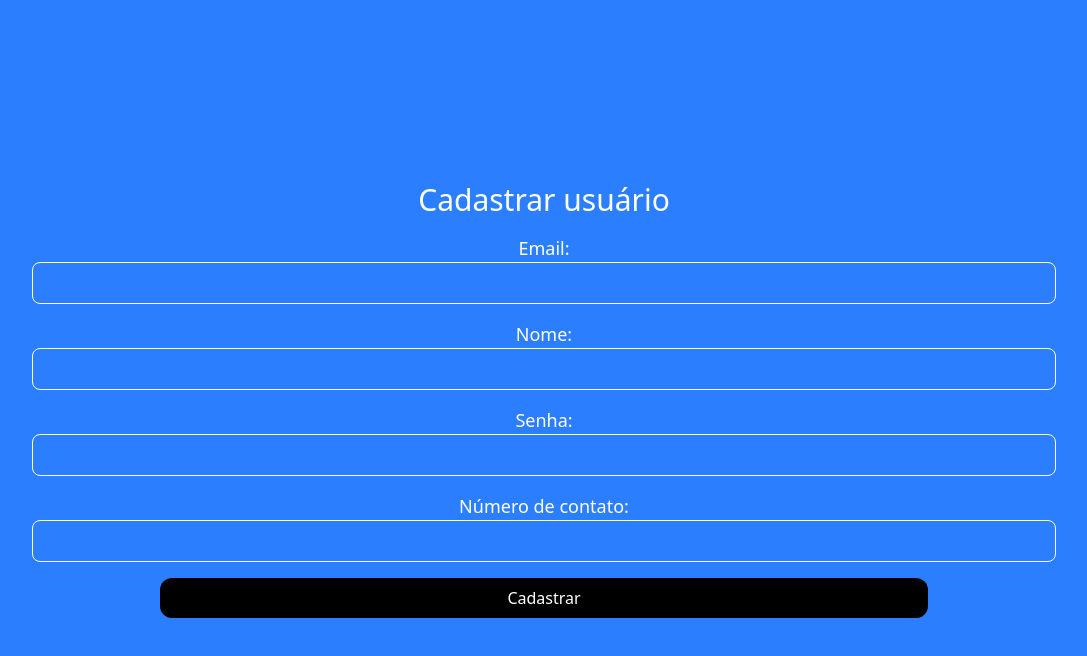
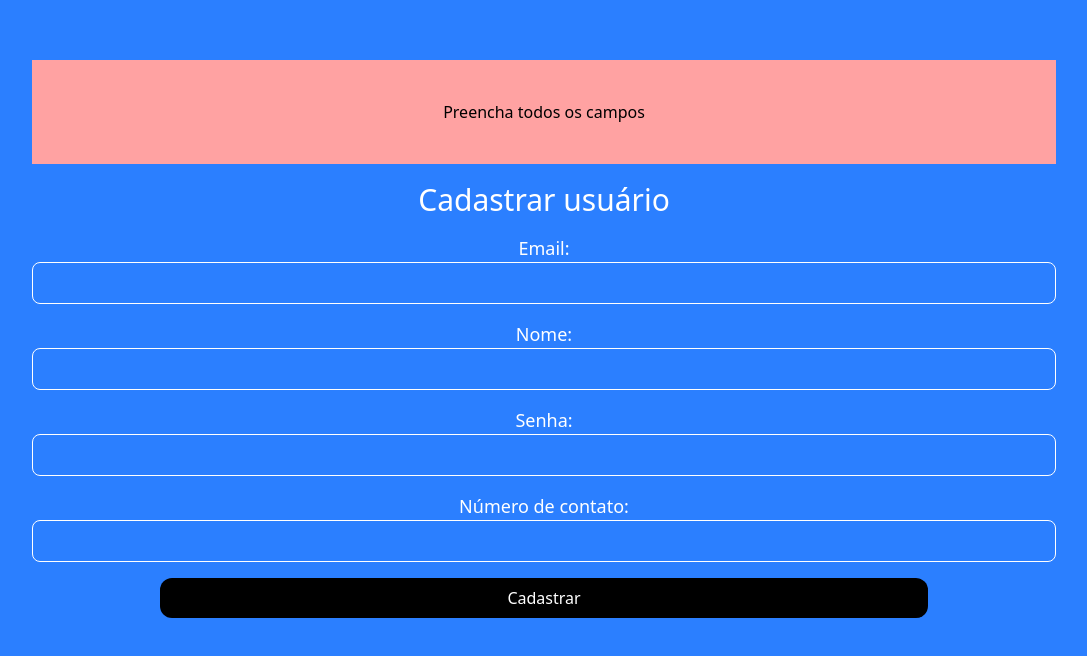
Before and after one commit to LIKITO1/gerenciador-de-contatos, a React (Vite) app: page /cadastro in a window 1280 px wide. Both pictures are taken after a click on the button "Cadastrar". Shown: the top 656 px of the page, without its empty margins (96-1183 px from the left). Built offline with nearby package versions, Linux system fonts and the light colour scheme; no server answers.

Commit message:
Loading feito e melhora no card

```diff
--- a/src/components/layouts/Card.jsx
+++ b/src/components/layouts/Card.jsx
@@ -1,16 +1,21 @@
 import {useState,useEffect} from "react"
+import styles from "./Card.module.css"
 function Card({msg,tipo}){
     const [fundo,setFundo]=useState("")
+    const [display,setDisplay]=useState("flex")
     useEffect(()=>{
         if(tipo=="success"){
             setFundo("bg-emerald-400")
         }else{
             setFundo("bg-red-300")
         }
+        setTimeout(()=>{
+            setDisplay("hidden")
+        },3000)
     },[tipo])
     return(
         <>
-            <div className="absolute w-full h-[13%] text-black flex items-center justify-center mt-5">
+            <div className={`absolute w-full h-[13%] text-black flex items-center justify-center mt-5 ${styles.aparecer} top-[5%] ${display}`}>
                 <p className={`${fundo} p-2 w-[80%] h-full flex items-center justify-center`}>{msg}</p>
             </div>
         </>
--- /dev/null
+++ b/src/components/layouts/Card.module.css
@@ -0,0 +1,13 @@
+@keyframes anima{
+    from{
+        top:0;
+        opacity: 0;
+    }
+    to{
+        top:5%;
+        opacity: 1;
+    }
+}
+.aparecer{
+    animation:anima 0.5s ease;
+}
--- /dev/null
+++ b/src/components/layouts/Loading.jsx
@@ -0,0 +1,10 @@
+import {AiOutlineLoading3Quarters} from "react-icons/ai"
+import styles from "./Loading.module.css"
+function Loading(){
+    return(
+        <div className="absolute h-full w-full backdrop-blur-xs flex items-center justify-center">
+            <AiOutlineLoading3Quarters size="70" className={styles.animado}/>
+        </div>
+    )
+}
+export default Loading
--- /dev/null
+++ b/src/components/layouts/Loading.module.css
@@ -0,0 +1,11 @@
+@keyframes animacao{
+    from{
+        transform: rotate(0);
+    }
+    to{
+        transform:rotate(360deg) ;
+    }
+}
+.animado{
+    animation:animacao 0.5s linear infinite;
+}
--- a/src/components/pages/Cadastro.jsx
+++ b/src/components/pages/Cadastro.jsx
@@ -1,14 +1,18 @@
 import {useState} from "react"
+import {useNavigate} from "react-router-dom"
 import Card from "../layouts/Card"
 function Cadastro(){
+    const navigate=useNavigate()
     const [nome,setNome]=useState("")
     const [email,setEmail]=useState("")
     const [senha,setSenha]=useState("")
     const [numero,setNumero]=useState("")
     const [msg,setMsg]=useState("")
     const [tipo,setTipo]=useState("")
+    const [cardId,setCardId]=useState(0)
     async function cadastrar(e){
         e.preventDefault()
+        if(nome!=""&&email!=""&&senha!=""&&numero!=""){
         await fetch("http://localhost:8080/create",{
             method:"POST",
             headers:{
@@ -17,7 +21,22 @@ function Cadastro(){
         }).then((response)=>response.json()).then((res)=>{
             setMsg(res?.msg)
             setTipo(res?.tipo)
+            setCardId((e)=>e+1)
+            if(res?.tipo=="success"){
+                setTimeout(()=>{
+                    setMsg("Redirecionando...")
+                    redirecionar()
+                },1500)
+            }
+            function redirecionar(){
+                navigate("/home")
+            }
         })
+    }else{
+        setMsg("Preencha todos os campos")
+        setTipo("error")
+        setCardId((e)=>e+1)
+    }
     }
     return(
         <>
@@ -42,7 +61,7 @@ function Cadastro(){
                 <button className="p-2 bg-black text-white w-[60%] rounded-xl" onClick={cadastrar}>Cadastrar</button>
             </div>
             {msg&&msg!=""&&(
-                <Card msg={msg} tipo={tipo}/>
+                <Card msg={msg} tipo={tipo} key={cardId}/>
             )}
         </>
     )
```
Also changed, not shown: package.json (+6 -1 lines), 1 other file (tests, documents, lock files or other folders).
